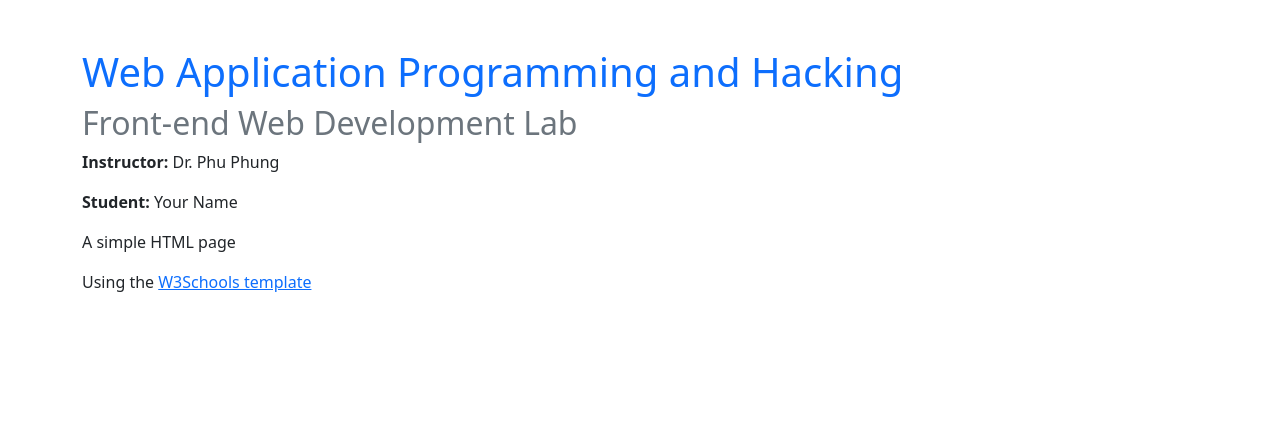
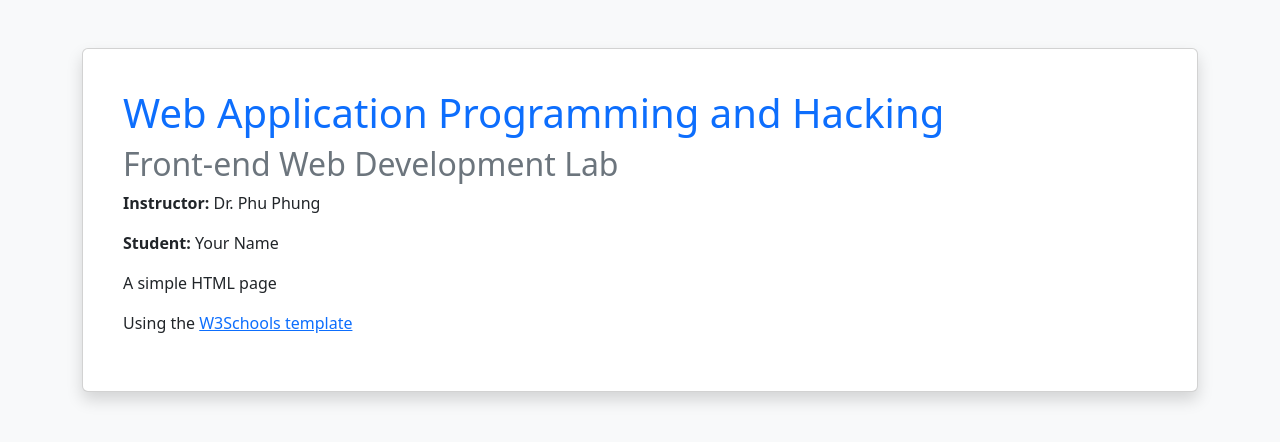
Before and after one commit to ivarya1/ivarya1.github.io, a plain HTML site: page index.html in a window 1280 px wide. Drawn offline with nearby package versions, Linux system fonts and the light colour scheme.

Commit message:
edit look again

```diff
--- a/index.html
+++ b/index.html
@@ -4,20 +4,28 @@
   <meta charset="UTF-8">
   <meta name="viewport" content="width=device-width, initial-scale=1">
   <title>Web Application Programming and Hacking</title>
-
-
   <link href="https://cdn.jsdelivr.net/npm/bootstrap@5.3.3/dist/css/bootstrap.min.css" rel="stylesheet">
 </head>
-<body class="container mt-5">
+<body class="bg-light">
 
-  <h1 class="text-primary">Web Application Programming and Hacking</h1>
-  <h2 class="text-secondary">Front-end Web Development Lab</h2>
+  <div class="container mt-5">
+    <div class="card shadow p-4">
+      <div class="card-body">
+        <h1 class="text-primary">Web Application Programming and Hacking</h1>
+        <h2 class="text-secondary">Front-end Web Development Lab</h2>
 
-  <p><strong>Instructor:</strong> Dr. Phu Phung</p>
-  <p><strong>Student:</strong> Your Name</p>
+        <p><strong>Instructor:</strong> Dr. Phu Phung</p>
+        <p><strong>Student:</strong> Your Name</p>
 
-  <p class="mt-3">A simple HTML page</p>
-  <p>Using the <a href="https://www.w3schools.com/w3css/w3css_templates.asp" target="_blank">W3Schools template</a></p>
+        <p class="mt-3">A simple HTML page</p>
+        <p>Using the
+          <a href="https://www.w3schools.com/w3css/w3css_templates.asp" target="_blank">
+            W3Schools template
+          </a>
+        </p>
+      </div>
+    </div>
+  </div>
 
   <script src="https://cdn.jsdelivr.net/npm/bootstrap@5.3.3/dist/js/bootstrap.bundle.min.js"></script>
 </body>
```
